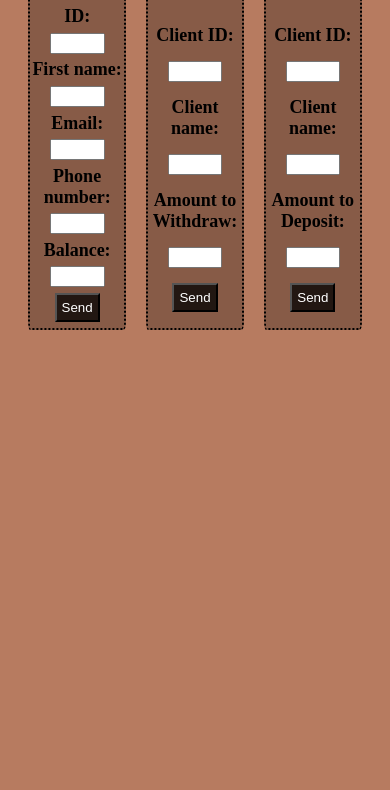
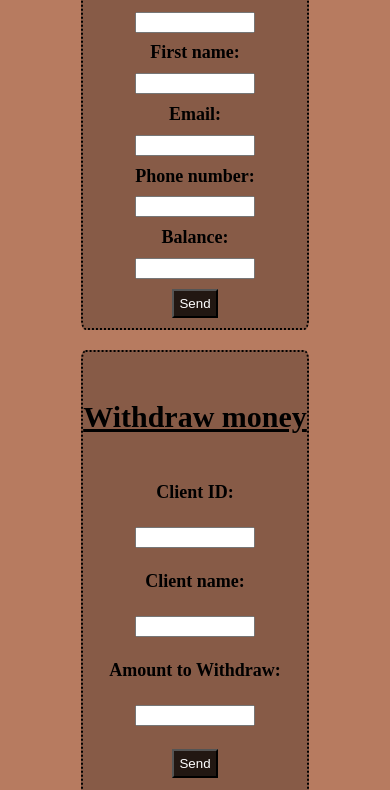
Before and after one commit to Marcos-Bazbih/JS_Bank, a plain HTML site: page index.html in a window 390 px wide. Shown: the part 429-1219 px from the top of the page. Before the commit the page ends 844 px from the top, so only its background shows below. Drawn offline with Linux system fonts and the light colour scheme.

Commit message:
add media query

```diff
--- a/style.css
+++ b/style.css
@@ -43,3 +43,14 @@ label{
     font-size: 18px;
     font-weight: bold;
 }
+
+@media screen and (max-width: 768px){
+    #container {
+        flex-direction: column;
+        align-items: center;
+    }
+    .bankForms{
+        width: 60%;
+        margin-bottom: 20px;
+    }
+}
```
